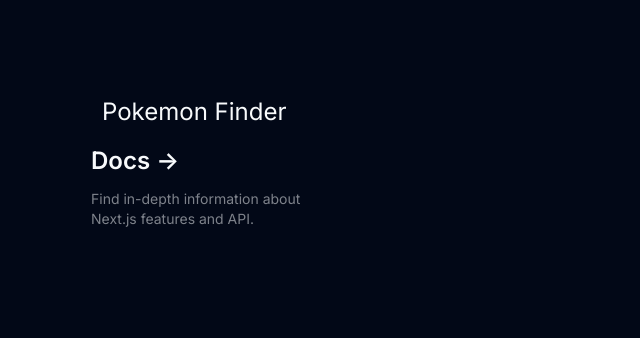
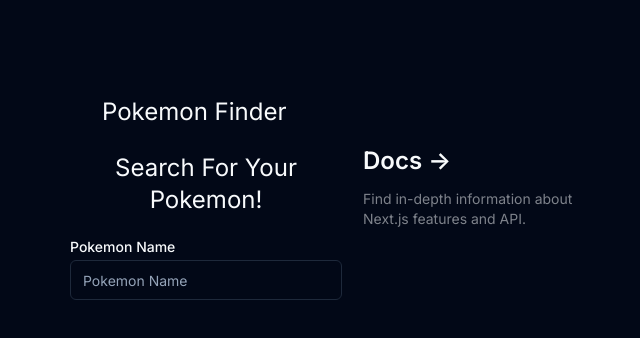
Before and after one commit to benshabbat/pokemon-finder, a Next.js app: page / in a window 1280 px wide. Shown: the top 338 px of the page, without its empty margins (26-666 px from the left). Built offline with nearby package versions, Linux system fonts and the light colour scheme.

Commit message:
add pokemon grid to page

```diff
--- a/app/page.tsx
+++ b/app/page.tsx
@@ -1,11 +1,10 @@
-import Image from 'next/image'
+import { PokemonGrid } from "@/components/pokemon-grid";
+import Image from "next/image";
 
 export default function Home() {
   return (
-
-
-
     <div className="mb-32 grid text-center lg:mb-0 lg:grid-cols-4 lg:text-left">
+      <PokemonGrid />
       <a
         href="https://nextjs.org/docs?utm_source=create-next-app&utm_medium=appdir-template&utm_campaign=create-next-app"
         className="group rounded-lg border border-transparent px-5 py-4 transition-colors hover:border-gray-300 hover:bg-gray-100 hover:dark:border-neutral-700 hover:dark:bg-neutral-800/30"
@@ -13,7 +12,7 @@
         rel="noopener noreferrer"
       >
         <h2 className={`mb-3 text-2xl font-semibold`}>
-            Docs{' '}
+          Docs{" "}
           <span className="inline-block transition-transform group-hover:translate-x-1 motion-reduce:transform-none">
             -&gt;
           </span>
@@ -23,6 +22,5 @@
         </p>
       </a>
     </div>
-
-  )
+  );
 }
--- a/components/pokemon-grid.tsx
+++ b/components/pokemon-grid.tsx
@@ -22,6 +22,7 @@
             placeholder="Pokemon Name"
             value={searchText}
             onChange={searchPokemon}
+            autoComplete="off"
           />
         </div>
       </div>
```
Lines whose indentation alone changed are shown as unchanged.
